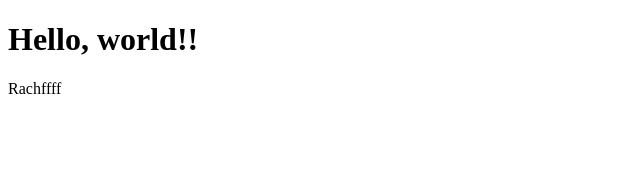
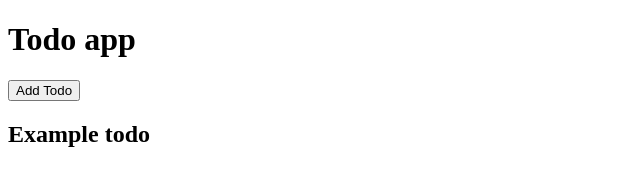
Before and after one commit to al-moreton/todo-app, a website built with webpack: page src/template.html in a window 1280 px wide. Shown: the whole page, without its empty margins (0-640 px from the left). Built offline with nearby package versions, Linux system fonts and the light colour scheme.

Commit message:
Add todo, save

```diff
--- /dev/null
+++ b/src/app-ui.js
@@ -0,0 +1,61 @@
+import { todoArray, projectsArray, saveStorage, loadStorage } from './storage';
+import { Todo } from './todo-note';
+
+class TodoApp {
+    constructor() {
+        this.todos = todoArray;
+        this.projects = projectsArray;
+    }
+
+    init() {
+        loadStorage();
+        this.loadUI();
+        this.loadTodos();
+    }
+
+    loadUI() {
+        const container = document.querySelector('.todo-app');
+        const addTodoBtn = document.createElement('button');
+        addTodoBtn.textContent = 'Add Todo';
+
+        addTodoBtn.addEventListener('click', (e) => {
+            this.handleAddTodo(e);
+            this.loadTodos();
+        });
+
+        container.appendChild(addTodoBtn);
+
+        const todoList = document.createElement('div');
+        todoList.classList.add('todo-list');
+        container.appendChild(todoList);
+    }
+
+    handleAddTodo(e) {
+        const newTodo = new Todo('test', 'date', 'high', ['shopping', 'work'], null);
+        todoArray.push(newTodo);
+        saveStorage();
+    }
+
+    loadTodos() {
+        const todoList = document.querySelector('.todo-list');
+        const todoCards = document.querySelectorAll('.todo-card');
+        todoCards.forEach(card => card.remove());
+
+        todoArray.forEach(todo => {
+            todoList.appendChild(this.renderTodo(todo));
+        })
+    }
+
+    renderTodo(todo) {
+        const todoCard = document.createElement('div');
+        todoCard.className = 'todo-card';
+
+        const heading = document.createElement('h2');
+        heading.textContent = todo.text;
+
+        todoCard.appendChild(heading);
+        return todoCard;
+    }
+}
+
+export { TodoApp };
--- a/src/index.js
+++ b/src/index.js
@@ -1,5 +1,4 @@
-import { Todo } from './todo-note';
-import { Project } from './project';
-import { loadStorage } from './storage';
+import { TodoApp } from './app-ui';
 
-loadStorage();
+const todoApp = new TodoApp();
+todoApp.init();
--- a/src/storage.js
+++ b/src/storage.js
@@ -13,6 +13,11 @@ function loadStorage() {
     const todoData = JSON.parse(localStorage.getItem('myTodos')) || [];
     todoArray = todoData.map(Todo.fromJSON);
 
+    if (todoArray.length === 0) {
+        todoArray = [new Todo('Example todo', 'date', 'high', ['shopping', 'work'], null)];
+        saveStorage();
+    }
+
     const projectData = JSON.parse(localStorage.getItem('myProjects')) || [];
     projectsArray = projectData.map(Project.fromJSON);
 }
--- a/src/template.html
+++ b/src/template.html
@@ -9,14 +9,12 @@
 
 <body>
     <header>
-        <h1 class="title">
-            Hello, world!!
+        <h1>
+            Todo app
         </h1>
-        <p>
-            Rachffff
-        </p>
     </header>
     <main>
+        <div class="todo-app"></div>
     </main>
     <footer>
     </footer>
--- a/src/todo-note.js
+++ b/src/todo-note.js
@@ -1,9 +1,10 @@
+import { todoArray, projectsArray, saveStorage, loadStorage } from './storage';
+
 class Todo {
-    constructor(text, dueDate = null, location = null, priority = null, labels = [], projectId = null) {
+    constructor(text, dueDate = null, priority = null, labels = [], projectId = null) {
         this.id = crypto.randomUUID();
         this.text = text;
         this.dueDate = dueDate;
-        this.location = location;
         this.priority = priority;
         this.labels = labels;
         this.projectId = projectId;
@@ -15,7 +16,6 @@ class Todo {
             id: this.id,
             text: this.text,
             dueDate: this.dueDate,
-            location: this.location,
             priority: this.priority,
             labels: this.labels,
             projectId: this.projectId,
@@ -24,10 +24,12 @@ class Todo {
     }
 
     static fromJSON(obj) {
-        const n = new Todo(obj.text, obj.dueDate, obj.location, obj.priority, obj.labels, obj.projectId, obj.completed);
+        const n = new Todo(obj.text, obj.dueDate, obj.priority, obj.labels, obj.projectId);
         n.id = obj.id;
+        n.completed = obj.completed;
         return n;
     }
+
 }
 
 export { Todo };
```
